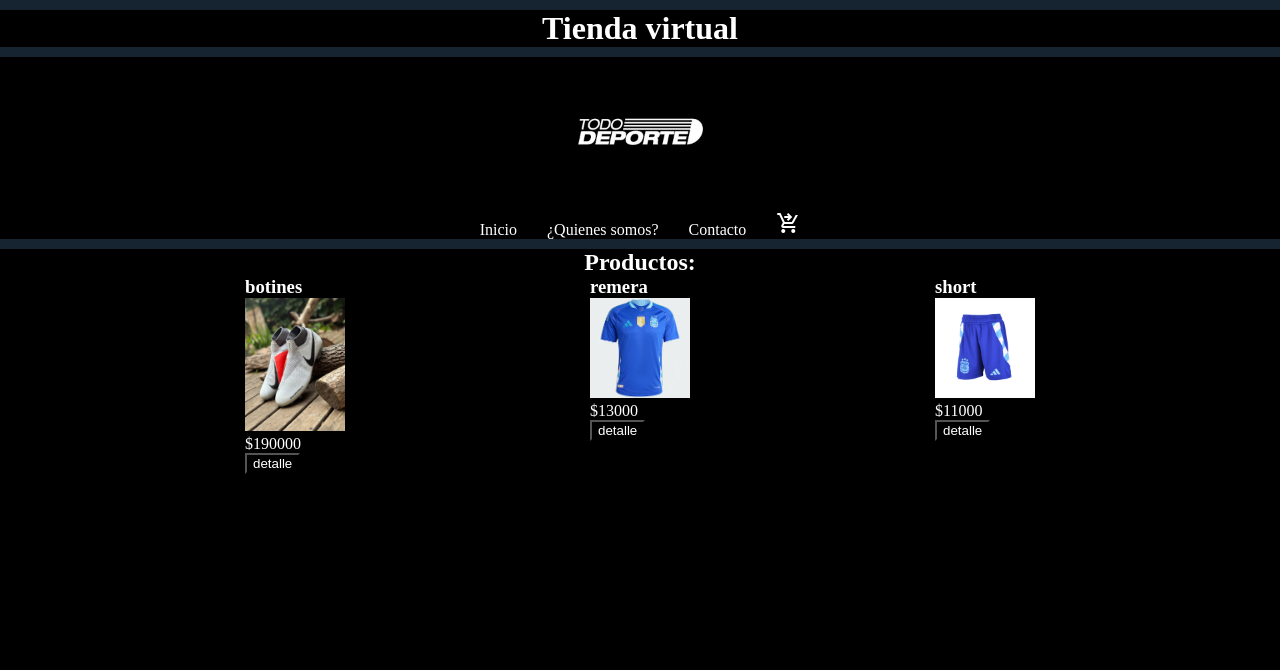
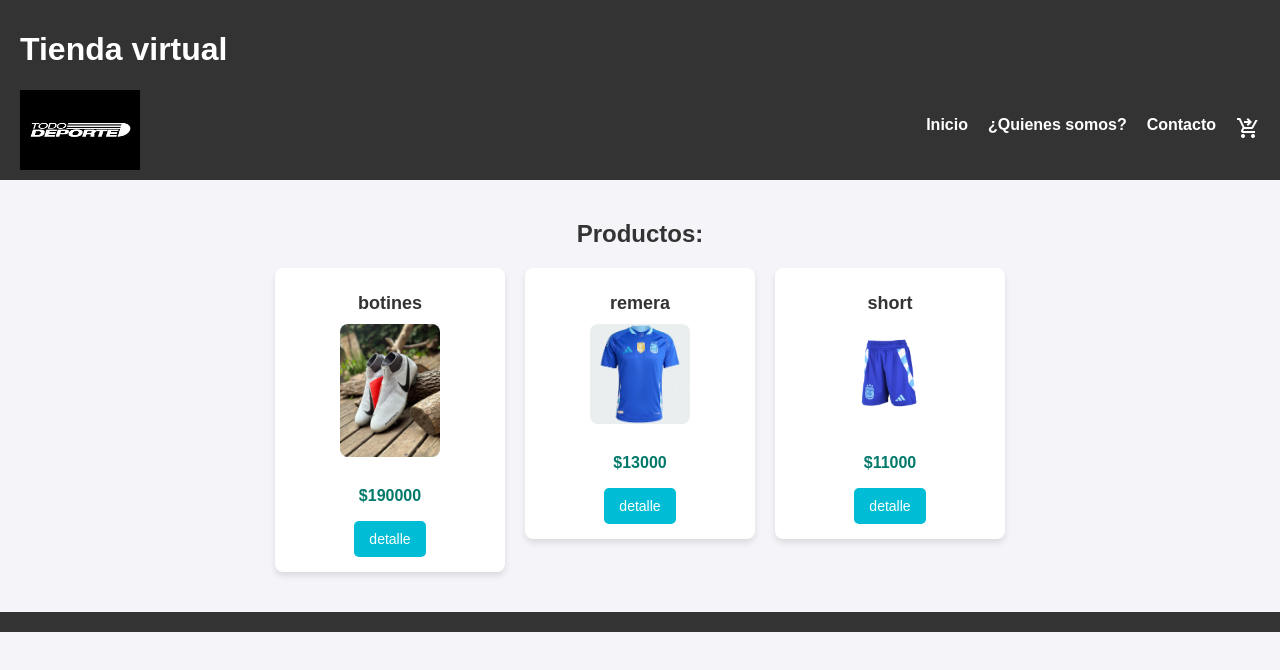
Before and after one commit to LorenPanesi/Tienda-Virtual, a plain HTML site: page index.html in a window 1280 px wide. Drawn offline with nearby package versions, Linux system fonts and the light colour scheme.

Commit message:
Actualizar estilos.css

```diff
--- a/estilos.css
+++ b/estilos.css
@@ -1,91 +1,170 @@
-*{
-    margin: 0px;
-    background-color: black;
-    color: white;
-}
-
-header{
-    text-align: center;
-    background-color: black;
-    color: white;
-}
-
-li{
-    list-style: none;
-}
-table{
-    width: 100%;
-    border: 2px solid black;
-    background: #162330;
-}
-button{
-    display: flex;
-    justify-content: center;
-    align-items: center;
+body {
+    font-family: Arial, sans-serif;
+    margin: 0;
+    padding: 0;
+    background-color: #f4f4f9;
+    color: #333;
 }
 
 
-th{
-    text-align: left;
-    border: 2px solid black;
-    padding: 8px;
-    background: #162330
+
+
+header {
+    background-color: #333;
+    color: #fff;
+    padding: 10px 20px;
 }
 
-td{
-    border: 2px solid black;
-    padding: 8px;
+
+header nav {
+    display: flex;
+    align-items: center;
+    justify-content: space-between;
 }
 
-header {
-    background: #162330;
-    color: white;
-    padding: 10px 0;
-    text-align: center;
+
+header nav img {
+    height: 80px;
+    width: 120px;
 }
 
-h1 {
+
+
+
+
+
+
+
+header ul {
+    list-style: none;
     margin: 0;
+    padding: 0;
+    display: flex;
 }
 
-nav {
-    margin-top: 10px;
+
+
+
+header ul li {
+    margin-left: 20px;
 }
 
-#ulmenu {
-    list-style-type: none;
-    padding: 0;
+
+
+
+
+
+header ul li a {
+    text-decoration: none;
+    color: #fff;
+    font-weight: bold;
+    transition: color 0.3s ease;
 }
 
-#ulmenu li {
-    display: inline;
-    margin: 0 15px;
+
+header ul li a:hover {
+    color: #00bcd4;
 }
 
-#ulmenu a {
-    color: white;
-    text-decoration: none;
+
+
+
+main {
+    padding: 20px;
 }
 
-#ulmenu a:hover {
-    text-decoration: underline;
+
+
+
+h2 {
+    text-align: center;
+    margin-bottom: 20px;
 }
+
+
 #boxproducto {
     display: flex;
     flex-wrap: wrap;
-    justify-content: space-evenly;
+    gap: 20px;
+    justify-content: center;
 }
+
+
+.boxproducto {
+    background: #fff;
+    box-shadow: 0 4px 6px rgba(0, 0, 0, 0.1);
+    border-radius: 8px;
+    padding: 15px;
+    text-align: center;
+    width: 200px;
+    transition: transform 0.3s ease, box-shadow 0.3s ease;
+}
+
+
+.boxproducto:hover {
+    transform: scale(1.05);
+    box-shadow: 0 6px 10px rgba(0, 0, 0, 0.15);
+}
+
+
+.boxproducto img {
+    max-width: 100%;
+    border-radius: 8px;
+    margin-bottom: 10px;
+}
+
+
+.boxproducto h3 {
+    font-size: 18px;
+    margin: 10px 0;
+}
+
+
+.boxproducto p {
+    font-size: 16px;
+    color: #00796b;
+    font-weight: bold;
+}
+
+
+.boxproducto button {
+    background-color: #00bcd4;
+    border: none;
+    color: #fff;
+    padding: 10px 15px;
+    border-radius: 5px;
+    font-size: 14px;
+    cursor: pointer;
+    transition: background-color 0.3s ease;
+}
+
+
+.boxproducto button:hover {
+    background-color: #008c9e;
+}
+
+
+
+
+footer {
+    text-align: center;
+    padding: 10px;
+    background-color: #333;
+    color: #fff;
+    margin-top: 20px;
+}
+
+
+
+
+
 
 .botonescontador{
     display: grid;
     grid-template-columns:1fr 1fr 1fr ;
 }
-h2{
-    display: flex;
-    justify-content: center;
-    align-items: center;
-}
 form{
+
 
     margin: 0;
     padding: 0;
@@ -95,6 +174,19 @@ form{
     height: 100%;
 }
 
+
 #btnfinalizar{
     display: flex;
 }
+th{
+    text-align: left;
+    border: 2px solid black;
+    padding: 8px;
+    background: #162330
+}
+
+
+td{
+    border: 2px solid black;
+    padding: 8px;
+}
```
